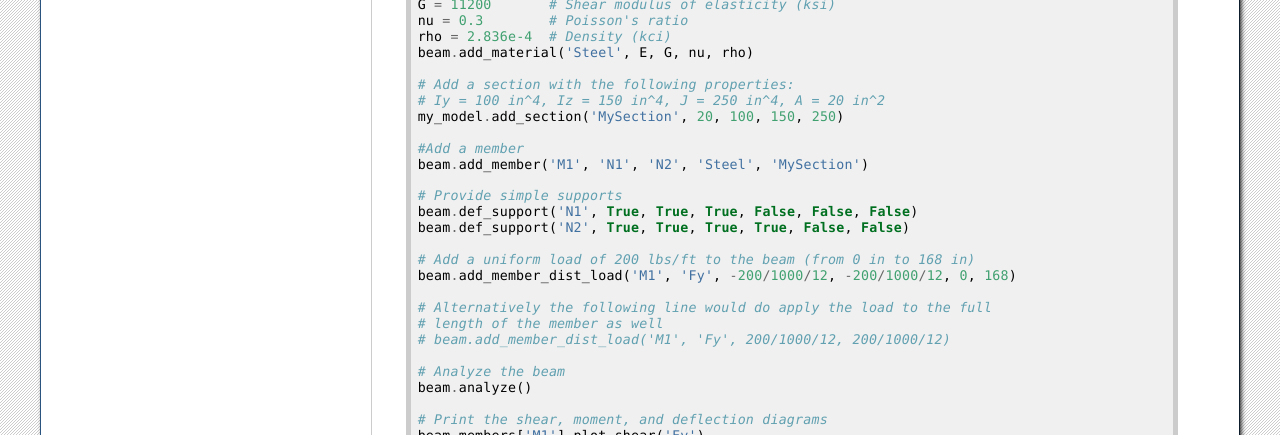
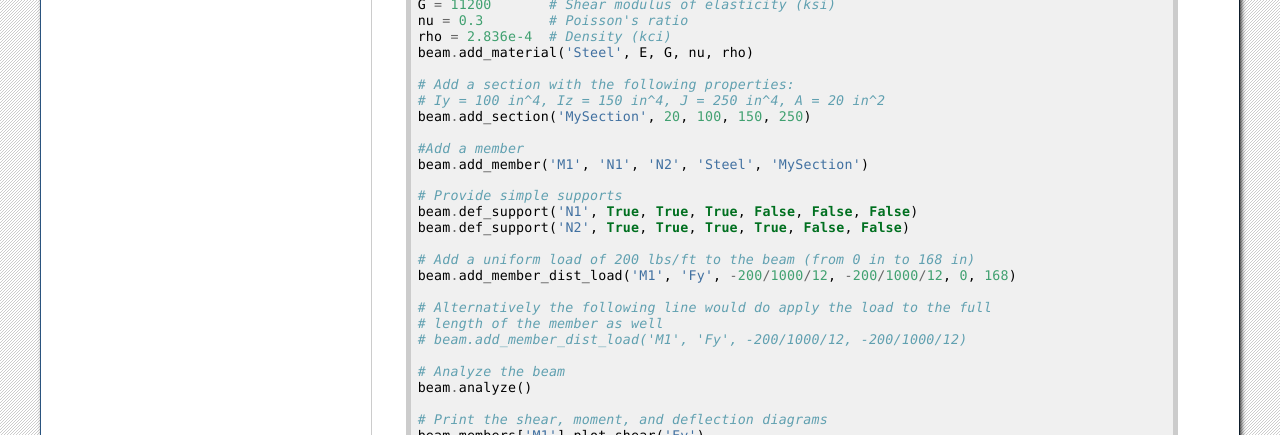
Before and after one commit to JWock82/Pynite, a Sphinx documentation site: the page built from docs/source/quickstart.rst, in a window 1280 px wide. Shown: the part 406-841 px from the top of the page. Built offline with Sphinx 7.4.7, drawn with Linux system fonts in a browser that asks for light colours.

Commit message:
Fix typos in quickstart.rst

```diff
--- a/docs/source/quickstart.rst
+++ b/docs/source/quickstart.rst
@@ -31,7 +31,7 @@ Here's a simple example of how to analyze a simple beam. Many more examples are
 
     # Add a section with the following properties:
     # Iy = 100 in^4, Iz = 150 in^4, J = 250 in^4, A = 20 in^2
-    my_model.add_section('MySection', 20, 100, 150, 250)
+    beam.add_section('MySection', 20, 100, 150, 250)
 
     #Add a member
     beam.add_member('M1', 'N1', 'N2', 'Steel', 'MySection')
@@ -45,7 +45,7 @@ Here's a simple example of how to analyze a simple beam. Many more examples are
 
     # Alternatively the following line would do apply the load to the full
     # length of the member as well
-    # beam.add_member_dist_load('M1', 'Fy', 200/1000/12, 200/1000/12)
+    # beam.add_member_dist_load('M1', 'Fy', -200/1000/12, -200/1000/12)
 
     # Analyze the beam
     beam.analyze()
```
